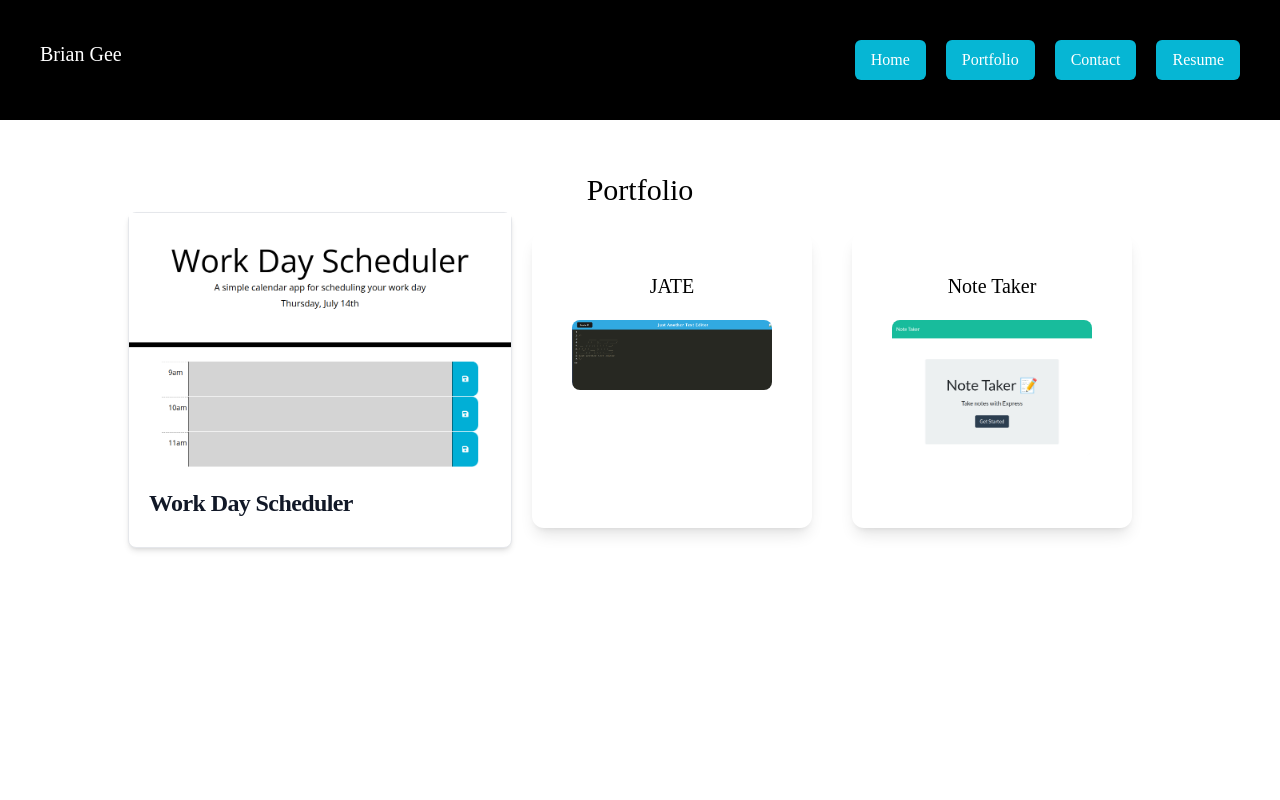
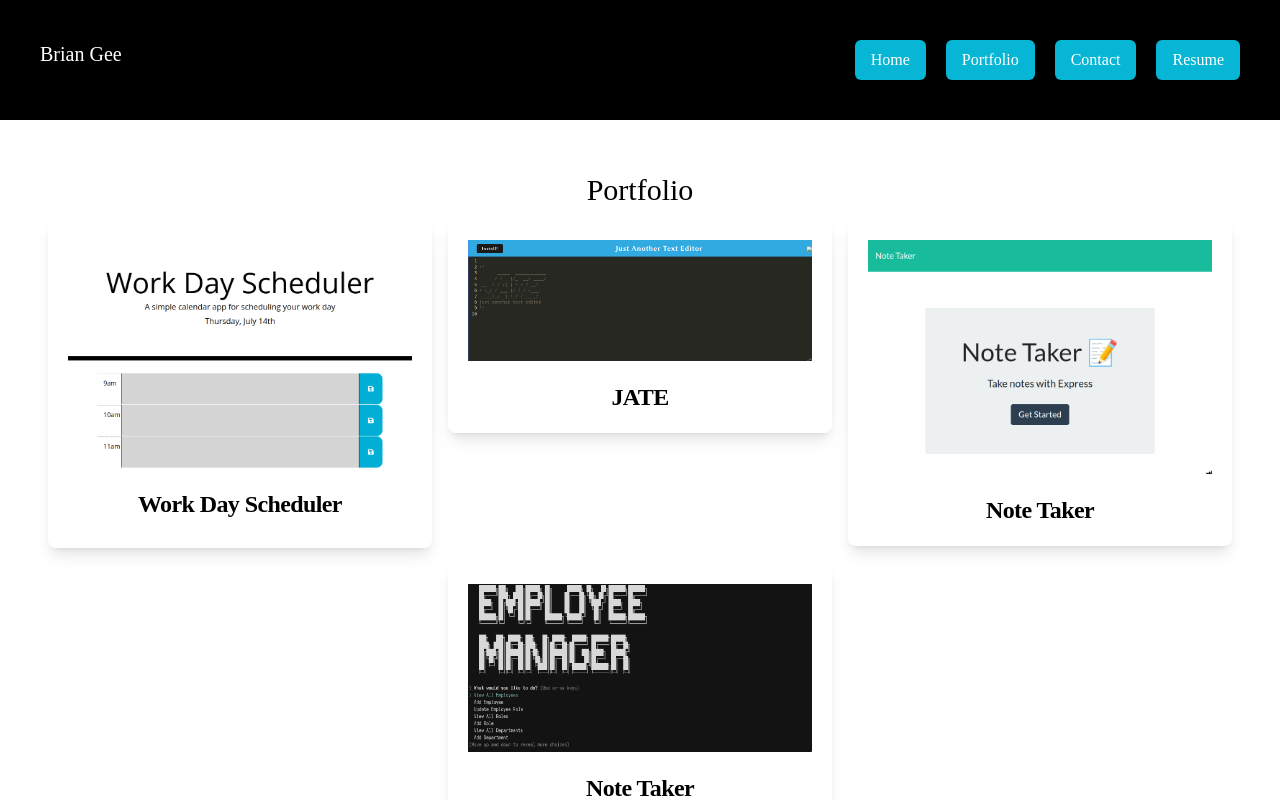
Before and after one commit to brian-gee/react-portfolio, a Next.js app: page /portfolio in a window 1280 px wide. Shown: the top 800 px of the page. Built offline with nearby package versions, Linux system fonts and the light colour scheme; a web font is replaced by a local one.

Commit message:
added employee manager to portfolio

```diff
--- a/pages/portfolio.js
+++ b/pages/portfolio.js
@@ -4,6 +4,7 @@ import Link from 'next/link';
 import workday from '../public/workday.png'
 import jate from '../public/jate.png'
 import noteTaker from '../public/note-taker.png'
+import employeeManager from '../public/employee-manager.png'
 
 export default function Portfolio() {
   return (
@@ -20,34 +21,43 @@ export default function Portfolio() {
           <div className="text-center">
             <h3 className="text-3xl py-1">Portfolio</h3>
           </div>
+          <div className="flex flex-col justify-center lg:flex-row lg:flex-wrap">
           {/* Work Day Scheduler Card */}
-          <div className="flex flex-col justify-center lg:flex-row lg:flex-wrap">
-              <div class="max-w-sm bg-white rounded-lg border border-gray-200 shadow-md">
-                <a href="#">
-                  <Image src={workday} alt='work day scheduler'/>
-                </a>
-                <div class="p-5">
-                  <h5 class="mb-2 text-2xl font-bold tracking-tight text-gray-900">Work Day Scheduler</h5>
+            <Link href="#">
+              <div class="p-5 max-w-sm bg-white rounded-lg shadow-lg m-2">
+                  <Image src={workday} alt='work day scheduler' className='object-cover'/>
+                <div class="pt-5">
+                  <h5 class="mb-2 text-2xl text-center font-bold tracking-tight">Work Day Scheduler</h5>
                 </div>
              </div>
-            {/* JATE Card */}
-            <div className="text-center shadow-lg p-10 rounded-xl m-5">
-              <div className='basis-1/3 flex-1'>
-                <h1 className='text-xl mb-5'>JATE</h1>
-                <Link href='https://github.com/brian-gee/pwa-text-editor'>
-                  <Image src={jate} alt='pwa text editor' className='rounded-lg object- cover' width={200} height={200} />
             </Link>
+          {/* JATE Card*/}
+            <Link href="#">
+              <div class="p-5 max-w-sm bg-white rounded-lg shadow-lg m-2">
+                  <Image src={jate} alt='jate' className='object-cover'/>
+                <div class="pt-5">
+                  <h5 class="text-2xl text-center font-bold tracking-tight">JATE</h5>
                 </div>
              </div>
-            {/* Note Taker Card */}
-            <div className="text-center shadow-lg p-10 rounded-xl m-5">
-              <div className='basis-1/3 flex-1'>
-                <h1 className='text-xl mb-5'>Note Taker</h1>
-                <Link href='https://github.com/brian-gee/'>
-                  <Image src={noteTaker} alt='note taker' className='rounded-lg object- cover' width={200} height={200} />
             </Link>
+          {/* Note Taker Card*/}
+            <Link href="#">
+              <div class="p-5 max-w-sm bg-white rounded-lg shadow-lg m-2">
+                  <Image src={noteTaker} alt='note taker' className='object-cover'/>
+                <div class="pt-5">
+                  <h5 class="text-2xl text-center font-bold tracking-tight">Note Taker</h5>
                 </div>
              </div>
+            </Link>
+            {/* Employee Manager */}
+            <Link href="#">
+              <div class="p-5 max-w-sm bg-white rounded-lg shadow-lg m-2">
+                  <Image src={employeeManager} alt='employee manager' className='object-cover'/>
+                <div class="pt-5">
+                  <h5 class="text-2xl text-center font-bold tracking-tight">Note Taker</h5>
+                </div>
+             </div>
+            </Link>
           </div>
         </section>
       </main>
```
Also changed, not shown: public/employee-manager.png (added). Lines whose indentation alone changed are shown as unchanged.
